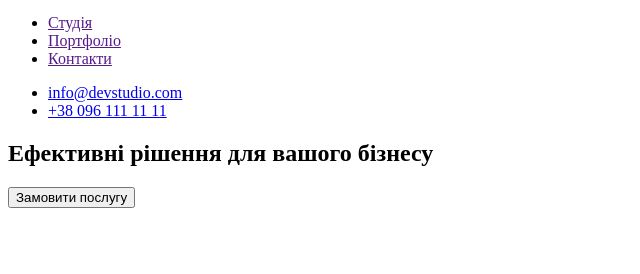
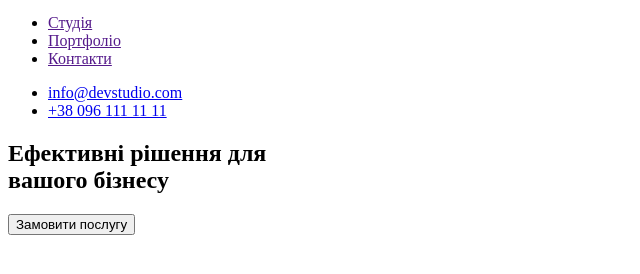
Before and after one commit to Zerossik/goit-markup-hw-01, a plain HTML site: page index.html in a window 1280 px wide. Shown: the part 28-302 px from the top of the page, without its empty margins (0-640 px from the left). Drawn offline with Linux system fonts and the light colour scheme.

Commit message:
section +

```diff
--- a/index.html
+++ b/index.html
@@ -24,7 +24,7 @@
 
     <div class="hero">
         <section>
-            <h1>Ефективні рішення для вашого бізнесу</h1>
+            <h1>Ефективні рішення для <br /> вашого бізнесу</h1>
             <button type="button" class="bt-order">Замовити послугу</button>
         </section>
     </div>
```
